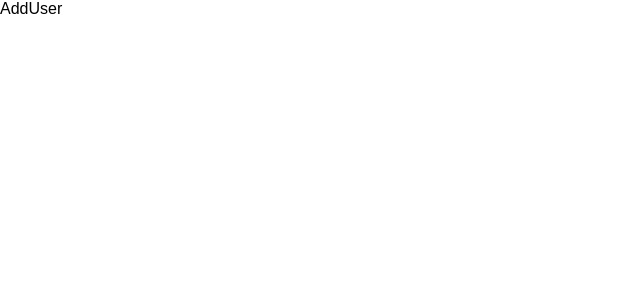
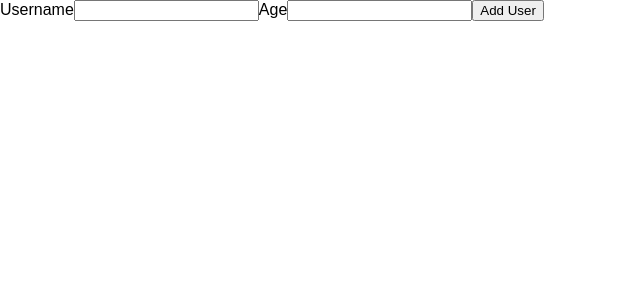
Before and after one commit to benjamindaniels21/UserNameProject, a React (Create React App) app: page / in a window 1280 px wide. Shown: the top 300 px of the page, without its empty margins (0-640 px from the left). Built offline with nearby package versions, Linux system fonts and the light colour scheme.

Commit message:
add form

```diff
--- a/src/Components/AddUser/AddUser.jsx
+++ b/src/Components/AddUser/AddUser.jsx
@@ -1,8 +1,19 @@
 import React from 'react'
 
-const AddUser = () => {
+const AddUser = (props) => {
+
+  const addUserHandler = (event) => {
+    event.preventDefault();
+  }
+
   return (
-    <div>AddUser</div>
+    <form onSubmit={addUserHandler}>
+      <label htmlFor="">Username</label>
+      <input type="text" id='username'/>
+      <label htmlFor="age">Age</label>
+      <input type="number" id='age'/>
+      <button type='submit'>Add User</button>
+    </form>
   )
 }
 
```
